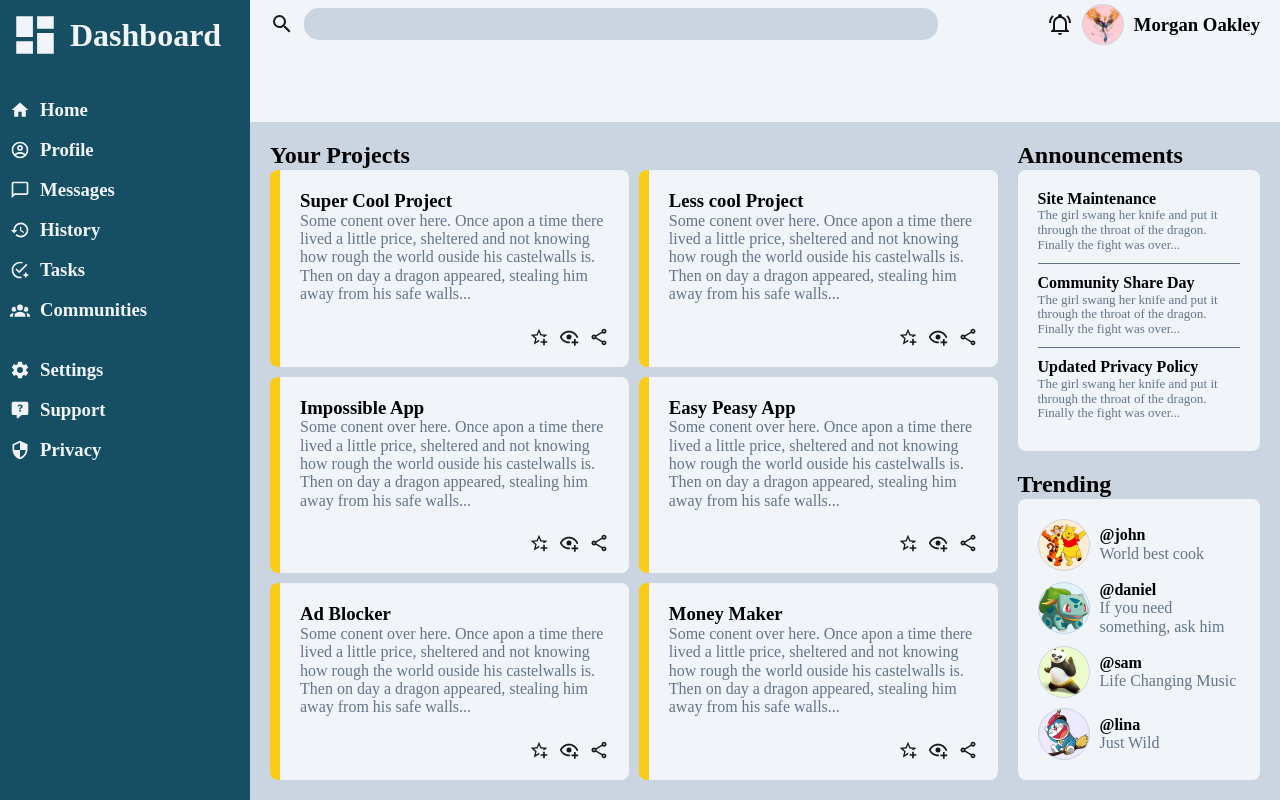
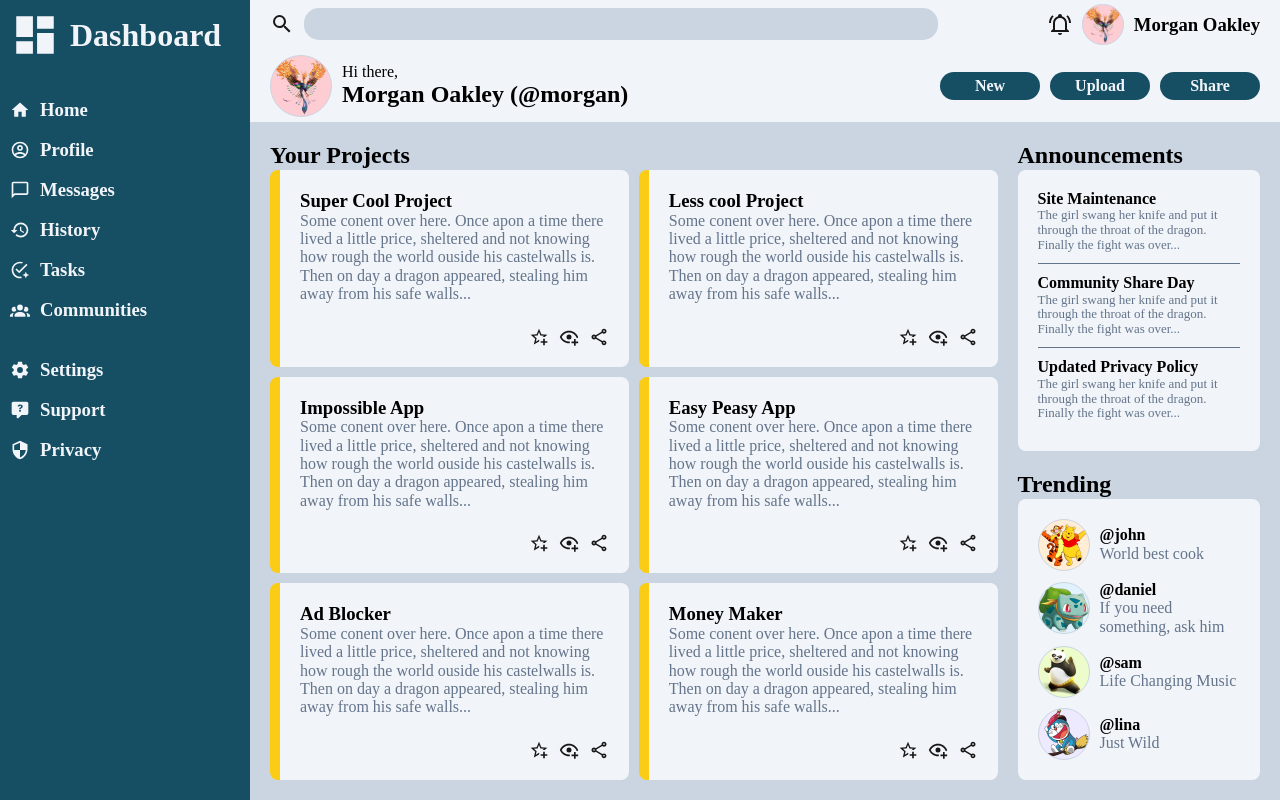
Before and after one commit to LinA636/top_admin_dashboard, a plain HTML site: page index.html in a window 1280 px wide. Drawn offline with Linux system fonts and the light colour scheme.

Commit message:
write and style second half of header

```diff
--- a/index.html
+++ b/index.html
@@ -118,14 +118,22 @@
       </div>
 
       <div class="profile_button_container">
+          <img src="images/phenix.png" alt="phenix" class="profile_picture" style="background-color: #fecdd3;">
 
-      </div>
+          <div class="profile_info_container">
+            <p class="small_text">Hi there,</p>
+            <h2 class="profile_name">Morgan Oakley (@morgan)</h2>
+          </div>
+
+          <button class="creation_button">New</button>
+          <button class="creation_button">Upload</button>
+          <button class="creation_button">Share</button>
+        </div>
     </div>
 
     <div class="main_content">
       <div class="your_projects">
         <h2 class="content_title">Your Projects</h2>
-
         <div class="card_container">
           <div class="card">
             <div class="colored_baclground"></div>
--- a/style.css
+++ b/style.css
@@ -130,9 +130,33 @@ body {
   width: auto;
 }
 
+.profile_button_container {
+  display: flex;
+  flex-direction: row;
+  justify-content: start;
+  align-items: center;
+  gap: 10px;
 
+  padding: 0px 20px 0px 20px;
+}
 
+.profile_button_container .profile_picture {
+  height: 60px;
+}
 
+.profile_button_container .profile_info_container {
+  flex: 1;
+}
+
+.creation_button {
+  background-color: var(--background-color-sidebar);
+  color: var(--color-sidebar-text);
+  border-radius: 40px;
+  border-style: none;
+  padding: 5px 10px 5px 10px;
+  width: 100px;
+  font-weight: bold;
+}
 
 /* main content */
 .main_content {
```
